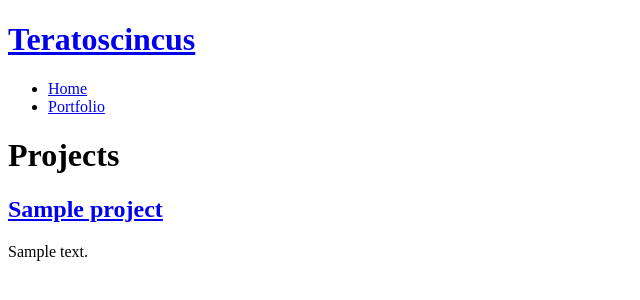
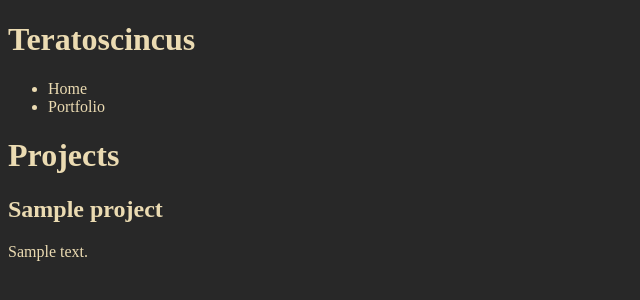
Before and after one commit to teratoscincus/portfolio, a Django app: page /portfolio/ in a window 1280 px wide. Shown: the top 300 px of the page, without its empty margins (0-640 px from the left). Run offline with Django 4.2, Linux system fonts and the light colour scheme; tables that the repository leaves empty hold one stand-in row (values such as "Sample post").

Commit message:
Set up CSS stylesheet

```diff
--- /dev/null
+++ b/core/static/core/css/style.css
@@ -0,0 +1,34 @@
+:root {
+  --black: #282828;
+  --black-bright: #928374;
+  --red: #cc241d;
+  --red-bright: #fb4934;
+  --green: #98971a;
+  --green-bright: #b8bb26;
+  --yellow: #d79921;
+  --yellow-bright: #fabd2f;
+  --blue: #458588;
+  --blue-bright: #83a598;
+  --purple: #b16286;
+  --purple-bright: #d3869b;
+  --cyan: #689d6a;
+  --cyan-bright: #8ec07c;
+  --white: #a89984;
+  --white-bright: #ebdbb2;
+  --orange: #fe8019;
+  --orange-bright: #fe8019;
+  --dim: #504945;
+  --dim-bright: #807670;
+
+  --background: var(--black);
+  --foreground: var(--white-bright);
+  --primary: var(--yellow);
+  --secondary: var(--green);
+  --accent: var(--cyan);
+}
+
+* {
+  background: var(--background);
+  color: var(--foreground);
+  text-decoration: none;
+}
--- a/core/templates/core/base.html
+++ b/core/templates/core/base.html
@@ -1,3 +1,4 @@
+{% load static %}
 <!DOCTYPE html>
 <html lang="en">
 
@@ -6,6 +7,7 @@
   <meta charset="UTF-8">
   <meta http-equiv="X-UA-Compatible" content="IE=edge">
   <meta name="viewport" content="width=device-width, initial-scale=1.0">
+  <link rel="stylesheet" type="" href="{% static 'core/css/style.css' %}">
 </head>
 
 <body>
```
